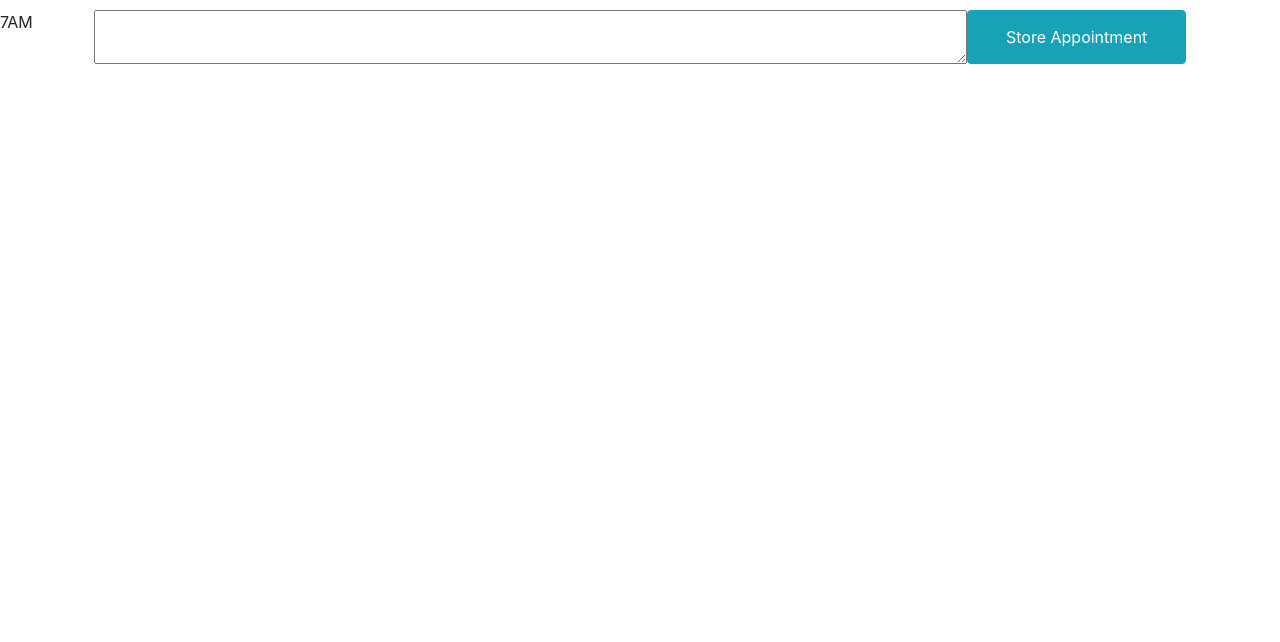
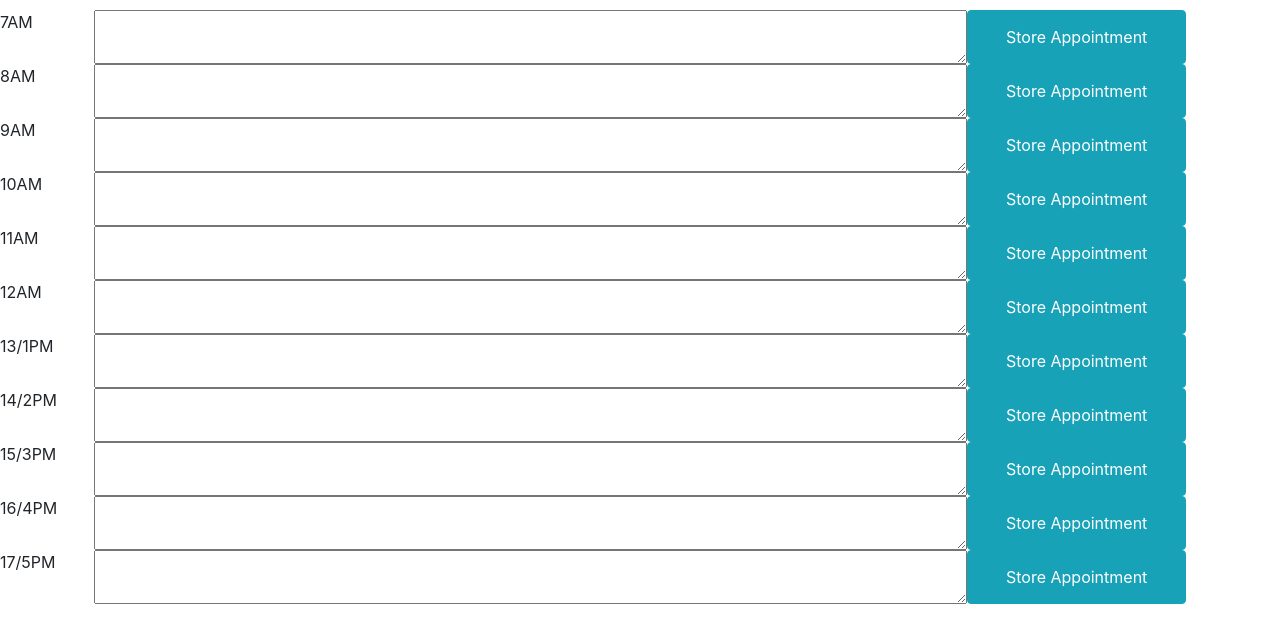
Before and after one commit to jclark8736/day-planner, a plain HTML site: page index.html in a window 1280 px wide. Shown: the part 62-704 px from the top of the page. Drawn offline with nearby package versions, Linux system fonts and the light colour scheme.

Commit message:
containers working

```diff
--- a/index.html
+++ b/index.html
@@ -29,6 +29,73 @@
         <button class="col-md-2 btn btn-info" id="user-input">Store Appointment</button>
     </div>
 
+    <div class="row row-section" id="8">
+        <div class ="col-md-1 time">8AM</div>
+        <textarea class="col-md-8 input" id="user-text"></textarea>
+        <button class="col-md-2 btn btn-info" id="user-input">Store Appointment</button>
+    </div>
+
+
+    <div class="row row-section" id="9">
+        <div class ="col-md-1 time">9AM</div>
+        <textarea class="col-md-8 input" id="user-text"></textarea>
+        <button class="col-md-2 btn btn-info" id="user-input">Store Appointment</button>
+    </div>
+
+
+    <div class="row row-section" id="10">
+        <div class ="col-md-1 time">10AM</div>
+        <textarea class="col-md-8 input" id="user-text"></textarea>
+        <button class="col-md-2 btn btn-info" id="user-input">Store Appointment</button>
+    </div>
+
+    <div class="row row-section" id="11">
+        <div class ="col-md-1 time">11AM</div>
+        <textarea class="col-md-8 input" id="user-text"></textarea>
+        <button class="col-md-2 btn btn-info" id="user-input">Store Appointment</button>
+    </div>
+
+    <div class="row row-section" id="12">
+        <div class ="col-md-1 time">12AM</div>
+        <textarea class="col-md-8 input" id="user-text"></textarea>
+        <button class="col-md-2 btn btn-info" id="user-input">Store Appointment</button>
+    </div>
+
+    <div class="row row-section" id="13">
+        <div class ="col-md-1 time">13/1PM</div>
+        <textarea class="col-md-8 input" id="user-text"></textarea>
+        <button class="col-md-2 btn btn-info" id="user-input">Store Appointment</button>
+    </div>
+
+
+    <div class="row row-section" id="14">
+        <div class ="col-md-1 time">14/2PM</div>
+        <textarea class="col-md-8 input" id="user-text"></textarea>
+        <button class="col-md-2 btn btn-info" id="user-input">Store Appointment</button>
+    </div>
+
+    <div class="row row-section" id="15">
+        <div class ="col-md-1 time">15/3PM</div>
+        <textarea class="col-md-8 input" id="user-text"></textarea>
+        <button class="col-md-2 btn btn-info" id="user-input">Store Appointment</button>
+    </div>
+
+
+    <div class="row row-section" id="16">
+        <div class ="col-md-1 time">16/4PM</div>
+        <textarea class="col-md-8 input" id="user-text"></textarea>
+        <button class="col-md-2 btn btn-info" id="user-input">Store Appointment</button>
+    </div>
+
+
+    <div class="row row-section" id="17">
+        <div class ="col-md-1 time">17/5PM</div>
+        <textarea class="col-md-8 input" id="user-text"></textarea>
+        <button class="col-md-2 btn btn-info" id="user-input">Store Appointment</button>
+    </div>
+
+
+
 
 
 
```
